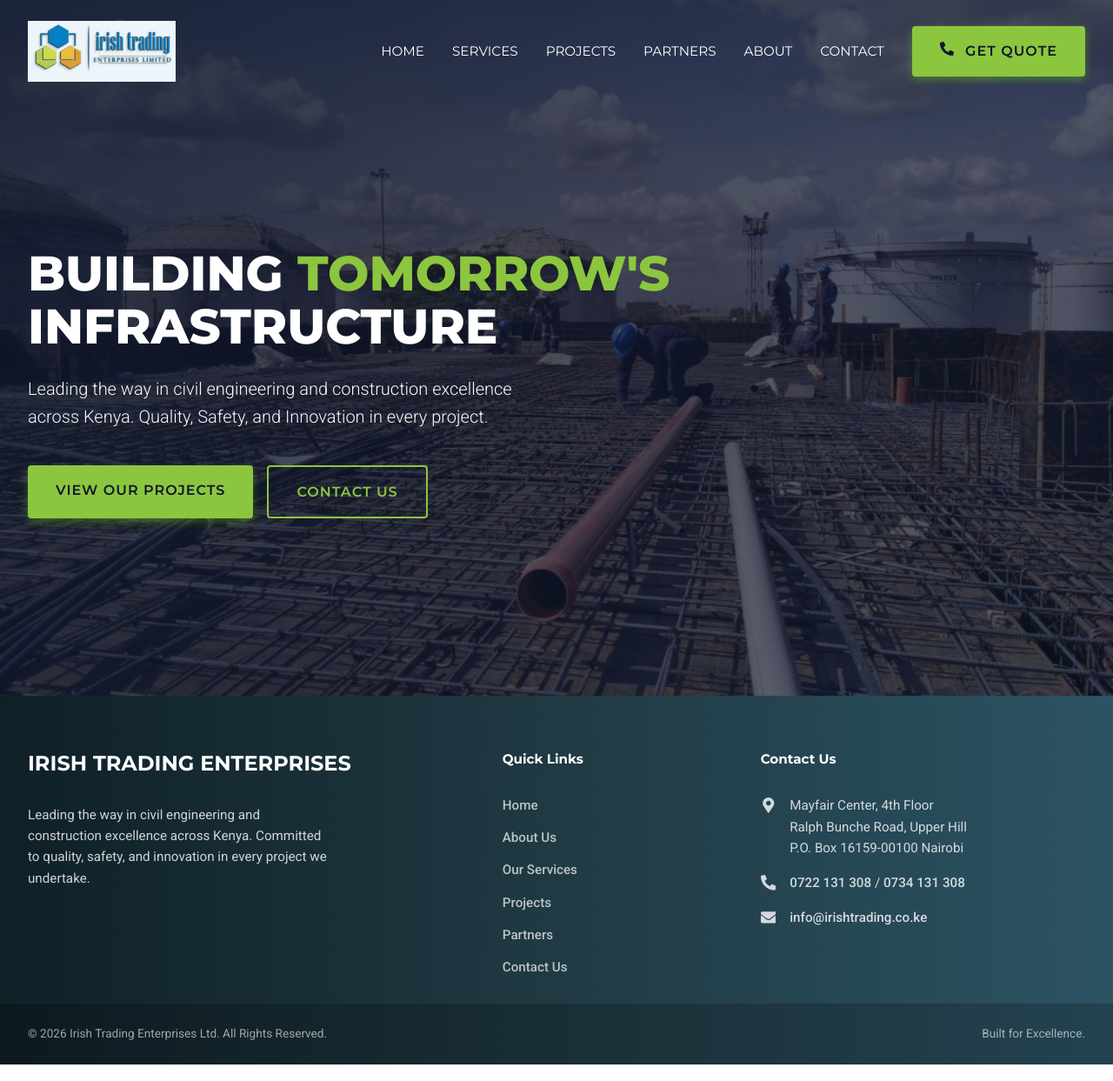
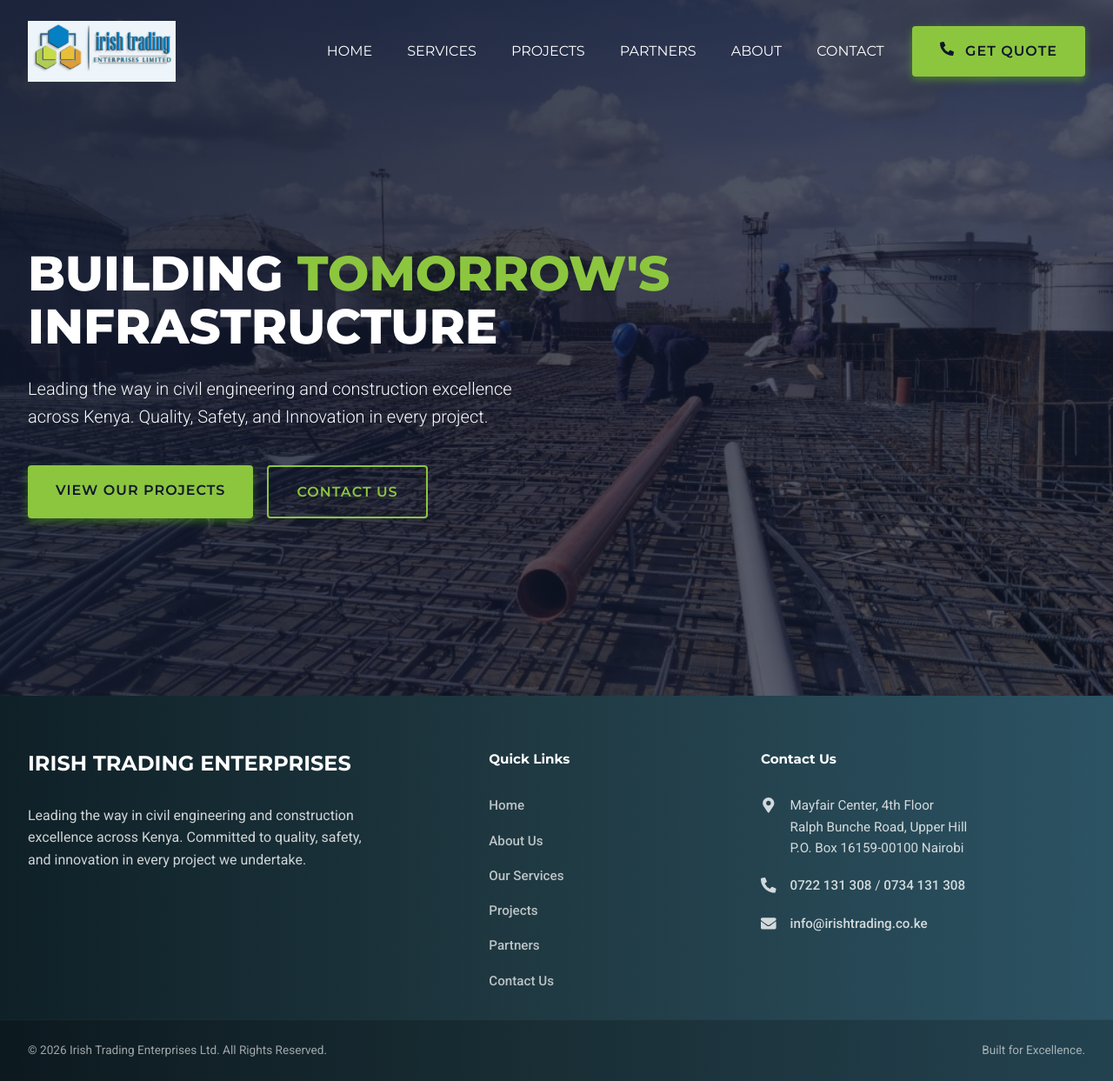
Before and after one commit to sharlmon/IrishTradingSite, a React (Vite) app: page / in a window 1280 px wide. Shown: the whole page at 87% size. Built offline with nearby package versions, Linux system fonts and the light colour scheme.

Commit message:
Optimize desktop layout for Header and Footer

```diff
--- a/src/styles/Footer.css
+++ b/src/styles/Footer.css
@@ -167,3 +167,26 @@
         /* Align left even on mobile for consistency, or standard center if text centered */
     }
 }
+
+/* Desktop Enhancements */
+@media (min-width: 1024px) {
+    .footer-grid {
+        grid-template-columns: 1.5fr 0.8fr 1.2fr;
+        /* More balanced ratios for desktop */
+        gap: 4rem;
+        padding-bottom: 4rem;
+    }
+
+    .footer-desc {
+        font-size: 1rem;
+        max-width: 400px;
+    }
+
+    .footer-nav li {
+        margin-bottom: 1rem;
+    }
+
+    .contact-list li {
+        margin-bottom: 1.2rem;
+    }
+}
--- a/src/styles/Header.css
+++ b/src/styles/Header.css
@@ -125,3 +125,32 @@
         text-align: center;
     }
 }
+
+/* Desktop Specifics */
+@media (min-width: 969px) {
+    .header-container {
+        padding: 0 1rem;
+        /* Extra breathing room */
+    }
+
+    .nav-list {
+        gap: 2.5rem;
+        /* More spacing between items */
+    }
+
+    .nav-link {
+        font-size: 1rem;
+        /* Slightly larger text */
+    }
+
+    .header-cta {
+        padding: 0.8rem 1.8rem;
+        font-size: 1rem;
+        transition: transform 0.3s ease, box-shadow 0.3s ease;
+    }
+
+    .header-cta:hover {
+        transform: translateY(-2px);
+        box-shadow: 0 6px 15px rgba(140, 198, 63, 0.4);
+    }
+}
```
